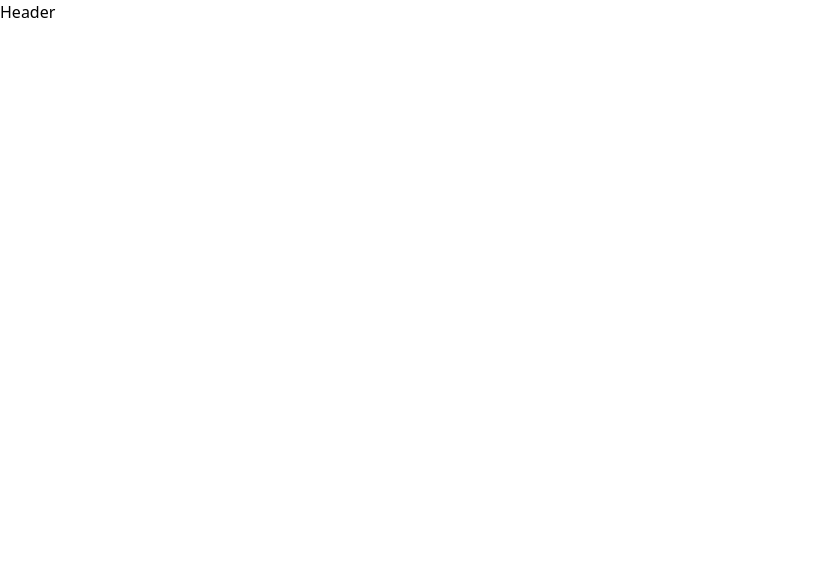
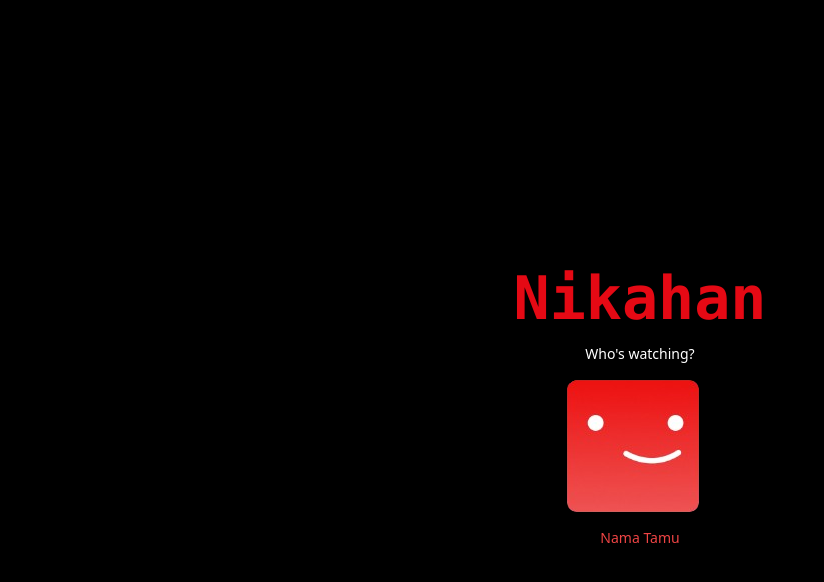
Before and after one commit to maulanasdqn/wedding-fe, a React (Vite) app: page / in a window 1280 px wide. Shown: the top 582 px of the page, without its empty margins (0-824 px from the left). Built offline with nearby package versions, Linux system fonts and the light colour scheme.

Commit message:
Add banner

```diff
--- a/src/app/index.tsx
+++ b/src/app/index.tsx
@@ -1,8 +1,9 @@
 import { createBrowserRouter } from "react-router-dom";
+import { RootLayout } from "./landing/layout";
 
 export const app = createBrowserRouter([
   {
     path: "/",
-    lazy: () => import("./landing/page"),
+    element: <RootLayout />,
   },
 ]);
--- a/src/app/landing/_components/header.tsx
+++ b/src/app/landing/_components/header.tsx
@@ -1,5 +1,14 @@
 import { FC, ReactElement } from "react";
 
 export const LandingHeader: FC = (): ReactElement => {
-  return <div>Header</div>;
+  return (
+    <div className="flex flex-col justify-center items-center bg-black h-screen">
+      <h1 className="text-[#E50914] font-mono font-bold text-6xl py-4">
+        Nikahan
+      </h1>
+      <p className="text-white text-base text-sm ">Who's watching?</p>
+      <img src="./netflix.png" alt="netflix" />
+      <p className="text-sm text-red-500">Nama Tamu</p>
+    </div>
+  );
 };
--- /dev/null
+++ b/src/app/landing/layout.tsx
@@ -0,0 +1,26 @@
+import { useEffect, useState, type FC, type ReactElement } from "react";
+import { RootLoading } from "./loading";
+import { LandingHeader } from "./_components/header";
+
+export const RootLayout: FC = (): ReactElement => {
+  const loadTimeOut = 4;
+  const [loadPage, setLoadPage] = useState(false);
+
+  const parseLoad = parseInt(`${loadTimeOut / 2}000`);
+
+  useEffect(() => {
+    setTimeout(() => setLoadPage(true), parseLoad);
+  }, [loadPage, setLoadPage, parseLoad]);
+
+  return (
+    <main className="flex flex-col justify-center items-center h-screen bg-black">
+      {loadPage ? (
+        <section className="w-full h-full max-w-[425px] bg-black">
+          <LandingHeader />
+        </section>
+      ) : (
+        <RootLoading />
+      )}
+    </main>
+  );
+};
--- /dev/null
+++ b/src/app/landing/loading.tsx
@@ -0,0 +1,19 @@
+import type { FC, ReactElement } from "react";
+
+export const RootLoading: FC = (): ReactElement => {
+  return (
+    <div className="flex items-center justify-center h-screen bg-black">
+      {/* Container */}
+      <div className="relative w-24 h-24">
+        {/* Bar 1 */}
+        <div className="absolute w-1 h-full bg-red-600 left-0 animate-draw-line"></div>
+        {/* Bar 2 */}
+        <div className="absolute w-1 h-full bg-red-600 left-4 animate-draw-line delay-100"></div>
+        {/* Bar 3 */}
+        <div className="absolute w-1 h-full bg-red-600 left-8 animate-draw-line delay-200"></div>
+        {/* Bar 4 */}
+        <div className="absolute w-1 h-full bg-red-600 left-12 animate-draw-line delay-300"></div>
+      </div>
+    </div>
+  );
+};
--- a/tailwind.config.ts
+++ b/tailwind.config.ts
@@ -4,7 +4,18 @@ const config: Config = {
   content: ["./index.html", "./src/**/*.{js,ts,jsx,tsx}"],
   darkMode: ["class", '[data-mode="dark"]'],
   theme: {
-    extend: {},
+    extend: {
+      animation: {
+        "draw-line": "draw-line 1.5s ease-in-out infinite",
+      },
+      keyframes: {
+        "draw-line": {
+          "0%": { height: "0%" },
+          "50%": { height: "50%" },
+          "100%": { height: "100%" },
+        },
+      },
+    },
   },
   plugins: [],
 };
```
Also changed, not shown: public/netflix.png (added).
